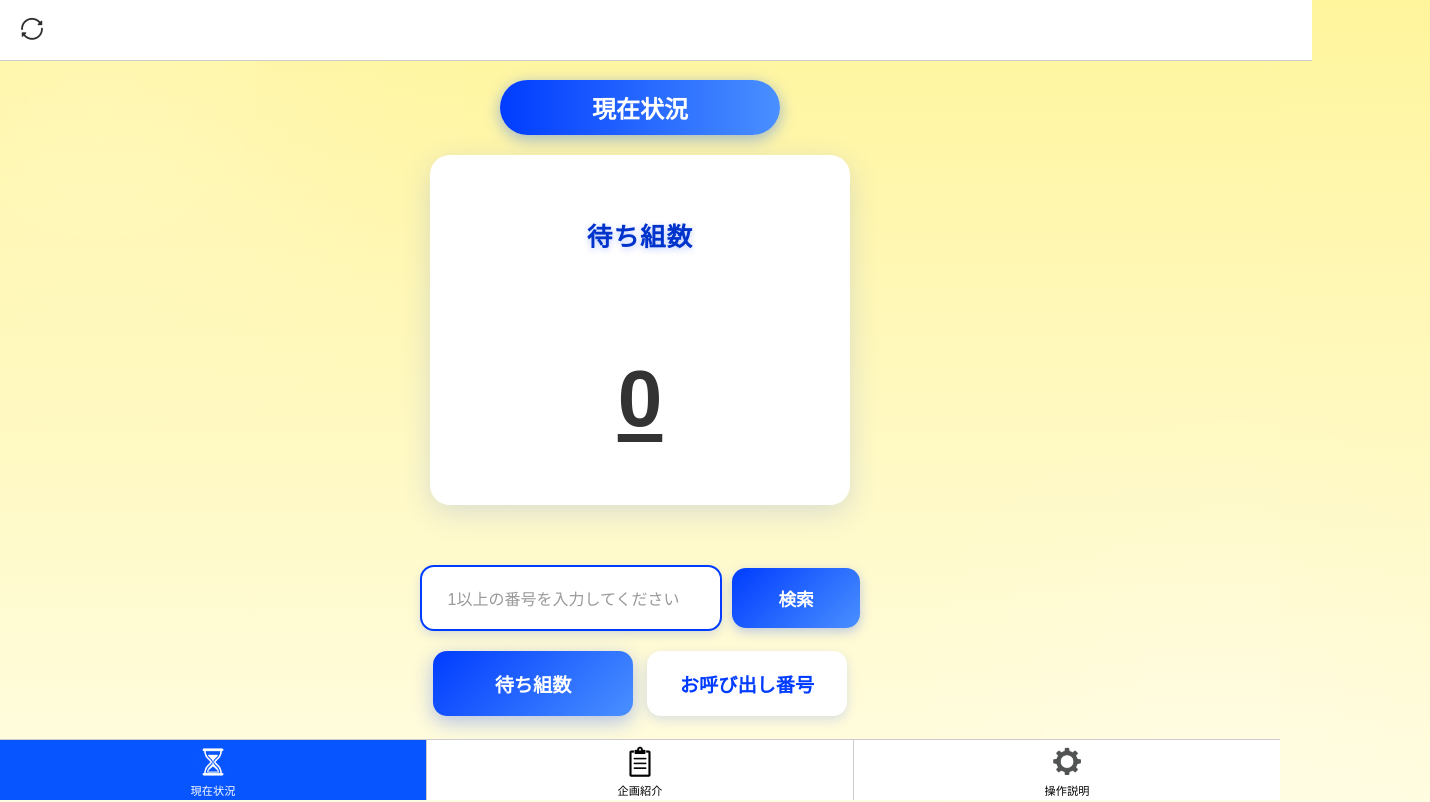
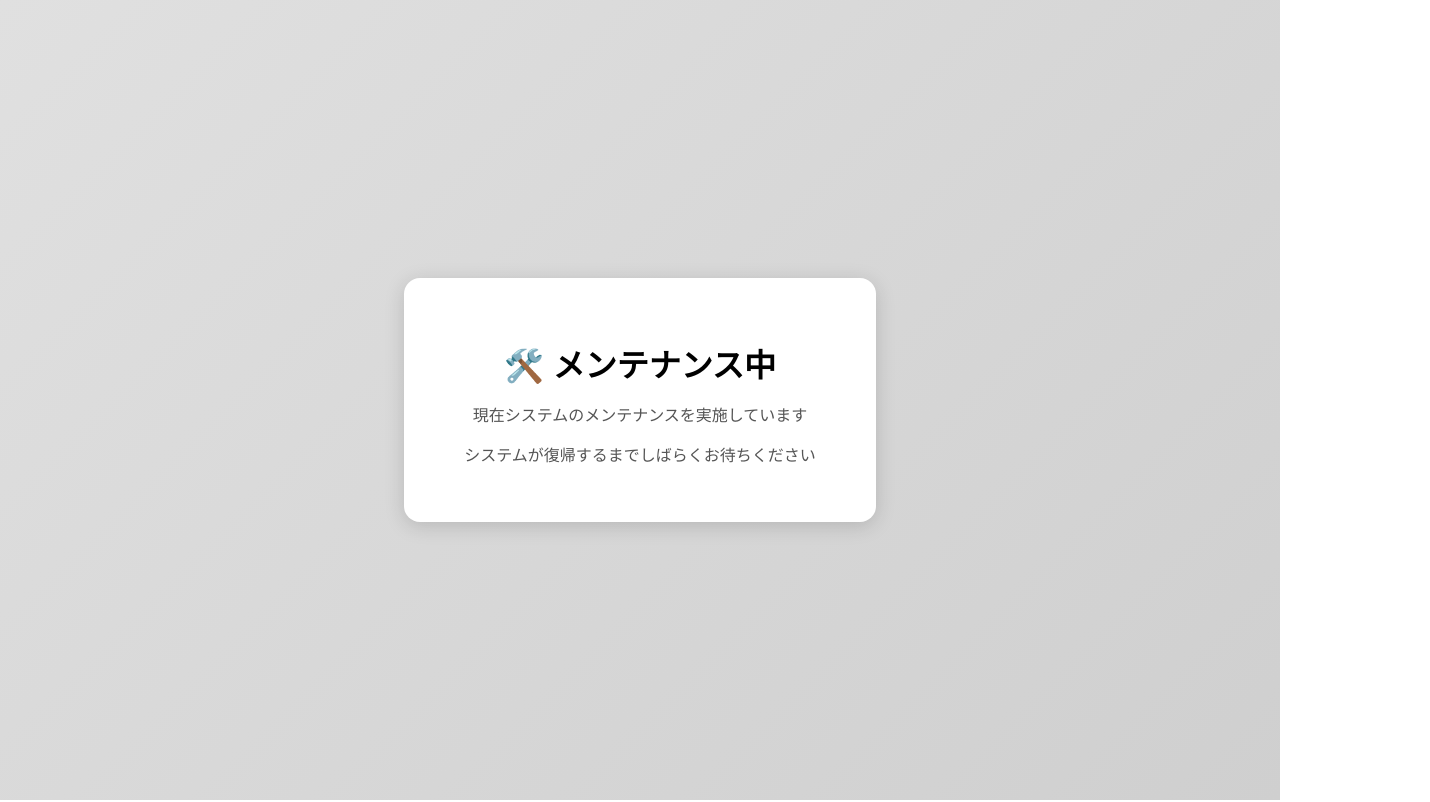
Before and after one commit to Nanami02100773/escape_game_front, a Next.js app: page /Situation in a window 1280 px wide. Shown: the top 802 px of the page, 1430 px wide, since content can reach past the window. Built offline with nearby package versions, Linux system fonts and the light colour scheme; no server answers.

Commit message:
メンテナンス

```diff
--- a/src/app/Situation/page.tsx
+++ b/src/app/Situation/page.tsx
@@ -1,39 +1,22 @@
 "use client";
-import React, { useState, useEffect } from "react";
+import React from "react";
 import "./page.css";
-import NavigationBar from "./components/NavigationBar";
-import QueueContainer from "./components/QueueContainer";
-import LoadingScreen from "./components/LoadingScreen"; // ← 追加
-// import Maintenance from "./components/Maintenance";
+// import NavigationBar from "./components/NavigationBar";
+// import QueueContainer from "./components/QueueContainer";
+// import LoadingScreen from "./components/LoadingScreen";
+import Maintenance from "./components/Maintenance";
 // import OfficialAccount from "./components/OfficialAccount";
 
-
 const TicketQuePage: React.FC = () => {
-  const [showGroup, setShowGroup] = useState(true);
-  const [loading, setLoading] = useState(true);
-
-  // 疑似的にローディングを 1.5 秒間表示
-  useEffect(() => {
-    const timer = setTimeout(() => {
-      setLoading(false);
-    }, 1500);
-
-    return () => clearTimeout(timer);
-  }, []);
-
-  // ✅ ローディング中は全画面表示
-  if (loading) {
-    return <LoadingScreen />;
-  }
-
   return (
     <div>
-      <NavigationBar />
+      {/* <NavigationBar /> */}
+      {/* <div className="attraction-queue">
+        <QueueContainer />
+      </div> */}
 
-      <div className="attraction-queue">
-        <QueueContainer />
-        {/* <Maintenance/> */}
-      </div>
+      {/* ✅ メンテナンス画面のみ表示 */}
+      <Maintenance />
     </div>
   );
 };
```
